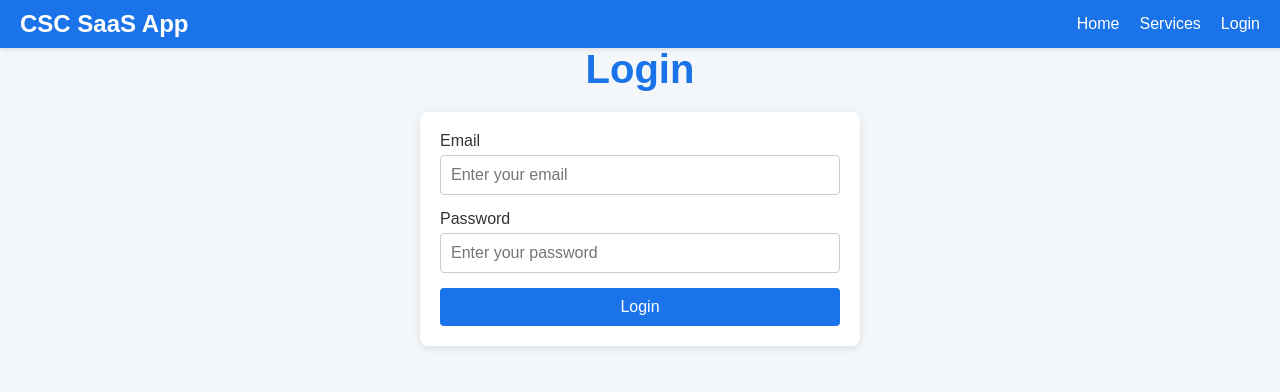
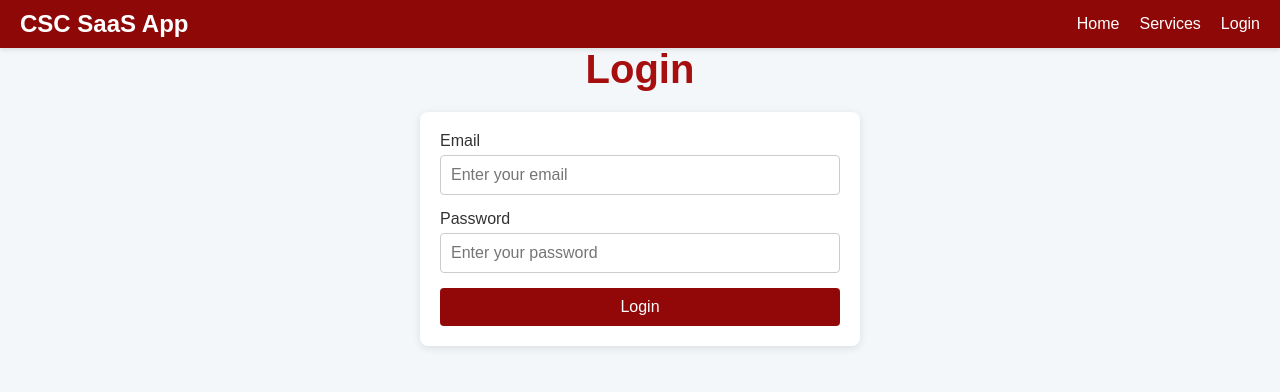
Before and after one commit to romen25/saas-app, a React (Create React App) app in the folder frontend/: page /login in a window 1280 px wide. Shown: the top 392 px of the page. Built offline with nearby package versions, Linux system fonts and the light colour scheme.

Commit message:
Add Login form with email and password fields

```diff
--- a/frontend/package.json
+++ b/frontend/package.json
@@ -14,7 +14,7 @@
     "web-vitals": "^2.1.4"
   },
   "scripts": {
-    "start": "react-scripts start",
+    "start": "react-scripts start --port 3003",
     "build": "react-scripts build",
     "test": "react-scripts test",
     "eject": "react-scripts eject"
--- a/frontend/src/App.css
+++ b/frontend/src/App.css
@@ -13,7 +13,7 @@
 .page h1 {
   font-size: 2.5rem;
   margin-bottom: 20px;
-  color: #1a73e8;
+  color: #a70e0e;
 }
 
 .services-grid {
@@ -34,7 +34,7 @@
 
 .service-card h3 {
   font-size: 1.5rem;
-  color: #1a73e8;
+  color: #8f0c0c;
   margin-bottom: 10px;
 }
 
@@ -78,14 +78,14 @@
 }
 
 .form-group input:focus {
-  border-color: #1a73e8;
+  border-color: #8b0c0c;
   outline: none;
 }
 
 .login-button {
   width: 100%;
   padding: 10px;
-  background-color: #1a73e8;
+  background-color: #920808;
   color: white;
   border: none;
   border-radius: 4px;
@@ -95,5 +95,5 @@
 }
 
 .login-button:hover {
-  background-color: #1557b0;
+  background-color: #a81313;
 }
--- a/frontend/src/components/Navbar.css
+++ b/frontend/src/components/Navbar.css
@@ -6,7 +6,7 @@
   display: flex;
   justify-content: space-between;
   align-items: center;
-  background-color: #1a73e8;
+  background-color: #8f0808;
   padding: 10px 20px;
   color: white;
   box-shadow: 0 2px 4px rgba(0, 0, 0, 0.1);
```
